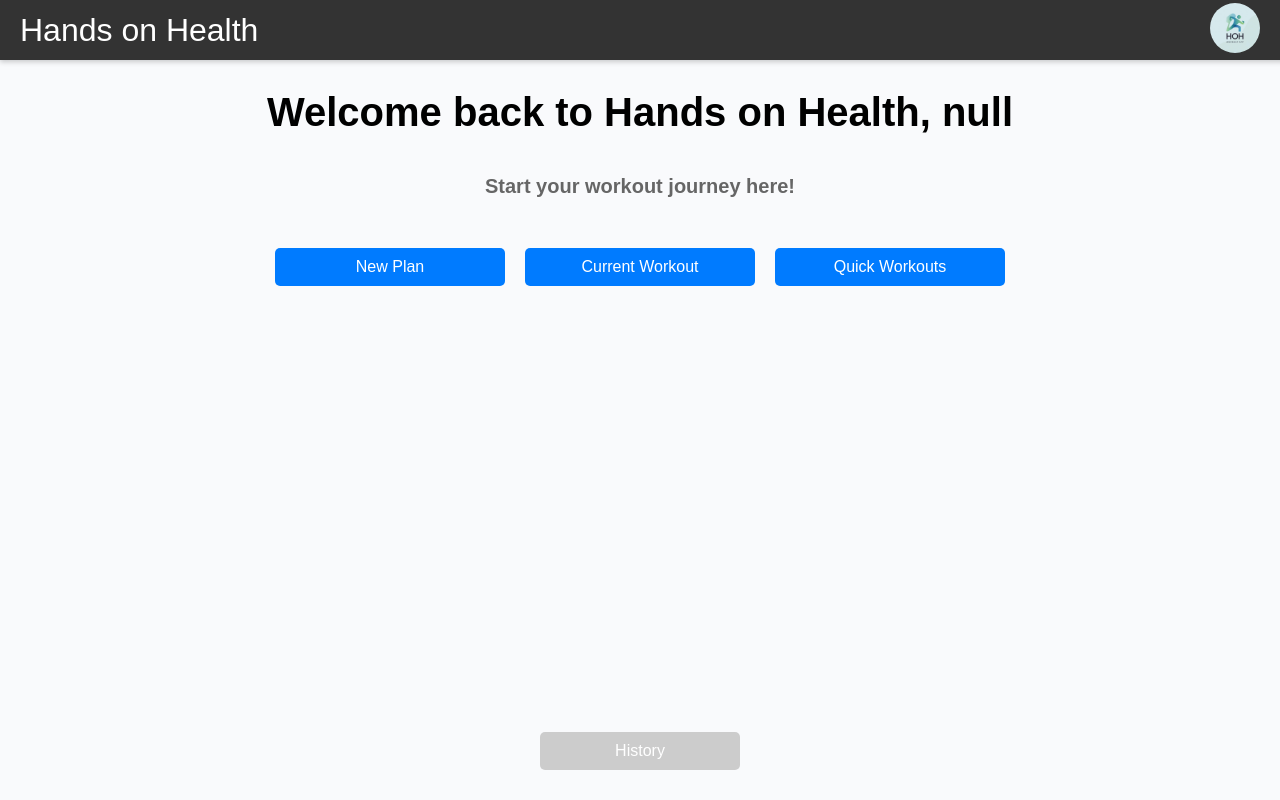
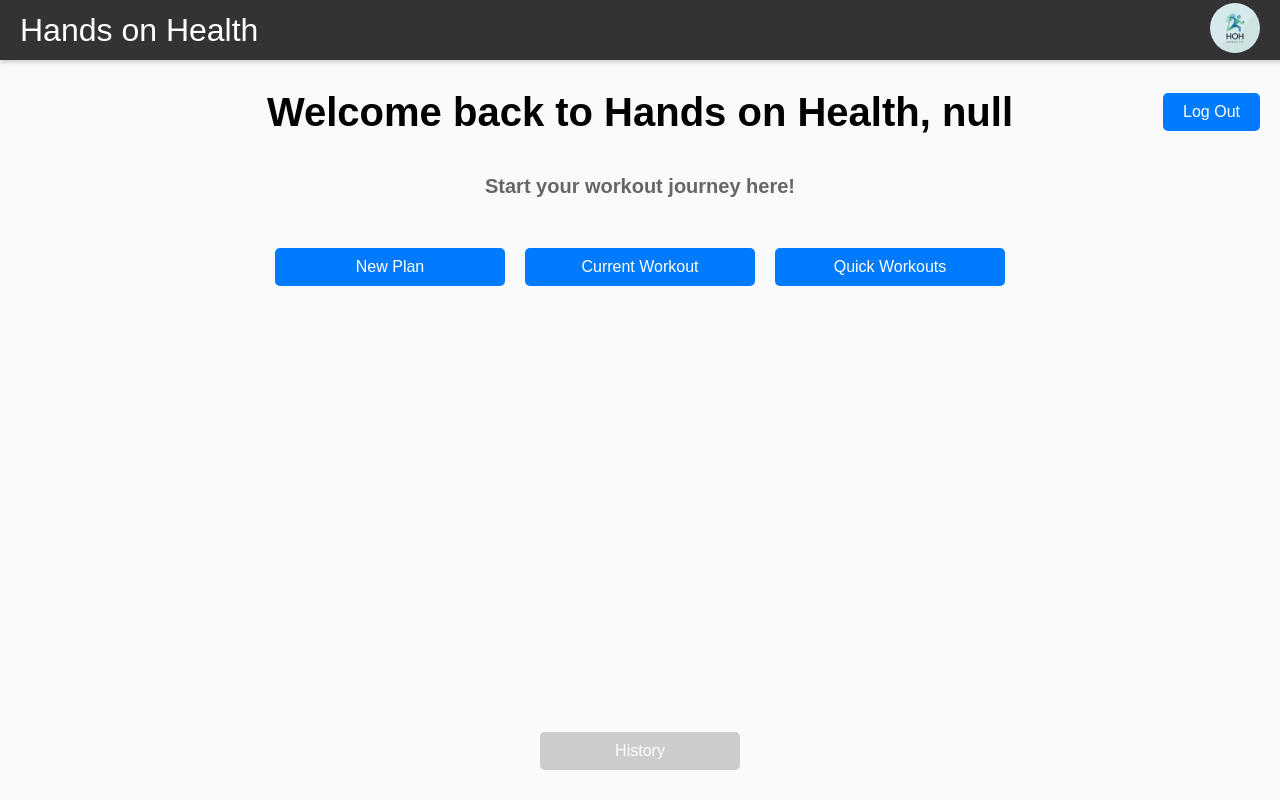
Before and after one commit to weloniheu/Hands-on-Health2, a React (Create React App) app in the folder client/: page /home in a window 1280 px wide. Built offline with nearby package versions, Linux system fonts and the light colour scheme.

Commit message:
Added Logout Button

```diff
--- a/client/src/components/HomePage.css
+++ b/client/src/components/HomePage.css
@@ -67,3 +67,9 @@ button {
 .history-button button:hover {
     background-color: #0056b3;
 }
+
+.logout-button {
+    position: absolute;
+    top: 93px;
+    right: 10px;
+}
--- a/client/src/components/HomePage.tsx
+++ b/client/src/components/HomePage.tsx
@@ -23,7 +23,12 @@ const HomePage: React.FC = () => {
         navigate("/quick-workouts");
     }
 
-    const { user, isGuest } = useAuth();
+    function handleLogout() {
+        logout();
+        navigate("/login");
+    }
+
+    const { user, isGuest, logout } = useAuth();
 
     return (
         <div className="home-page">
@@ -48,6 +53,9 @@ const HomePage: React.FC = () => {
                     <button onClick={handleViewHistory}>History</button>
                 </div>
             )}
+            <button className="logout-button" onClick={handleLogout}>
+                {isGuest ? "Exit Guest" : "Log Out"}
+            </button>
         </div>
     );
 };
```
